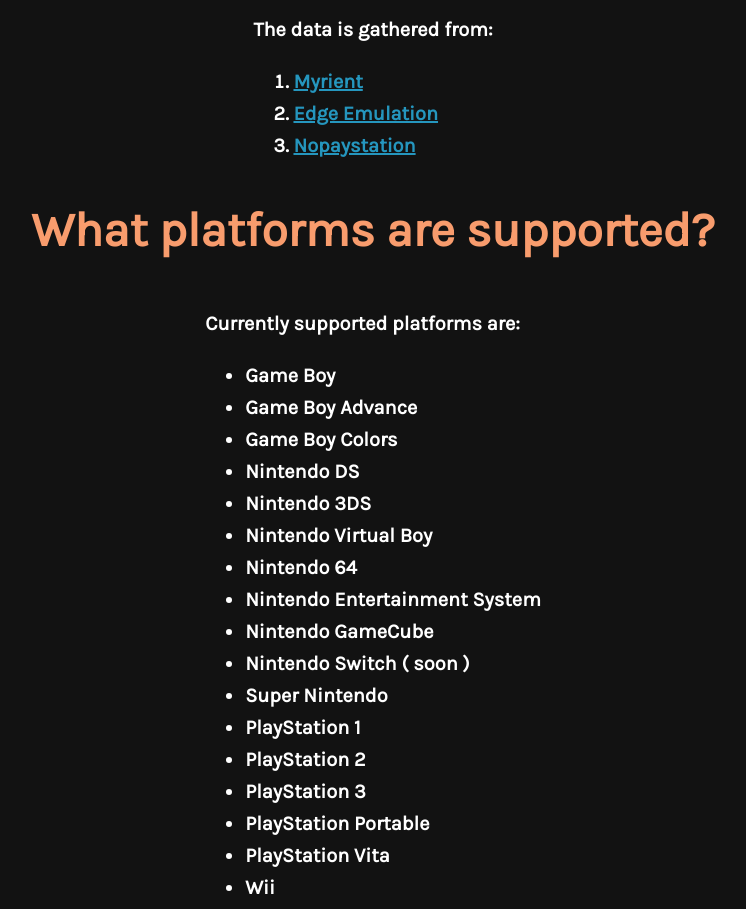
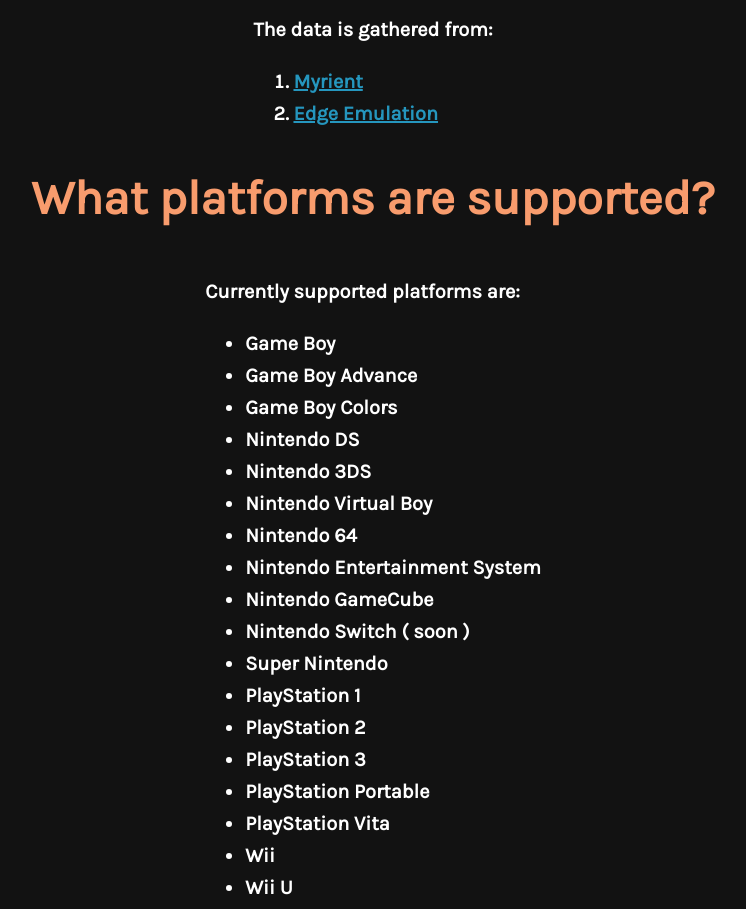
Before and after one commit to Jupiee/lychee-frontend, a React (Vite) app: page /about in a window 1280 px wide. Shown: the part 1160-2069 px from the top of the page, without its empty margins (267-1013 px from the left). Built offline with nearby package versions, Linux system fonts and the light colour scheme.

Commit message:
removed nopaystation from sources

```diff
--- a/src/pages/About.tsx
+++ b/src/pages/About.tsx
@@ -74,7 +74,6 @@
             <ol>
               <li><a href="https://myrient.erista.me/" target="_blank" rel="noreferrer" style={{color: "#2596be"}}>Myrient</a></li>
               <li><a href="https://edgeemu.net/" target="_blank" rel="noreferrer" style={{color: "#2596be"}}>Edge Emulation</a></li>
-              <li><a href="https://nopaystation.com/" target="_blank" rel="noreferrer" style={{color: "#2596be"}}>Nopaystation</a></li>
             </ol>
 
           </Typography>
```
